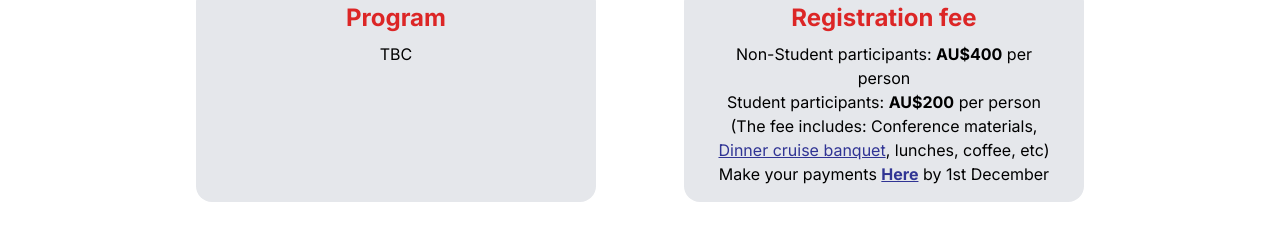
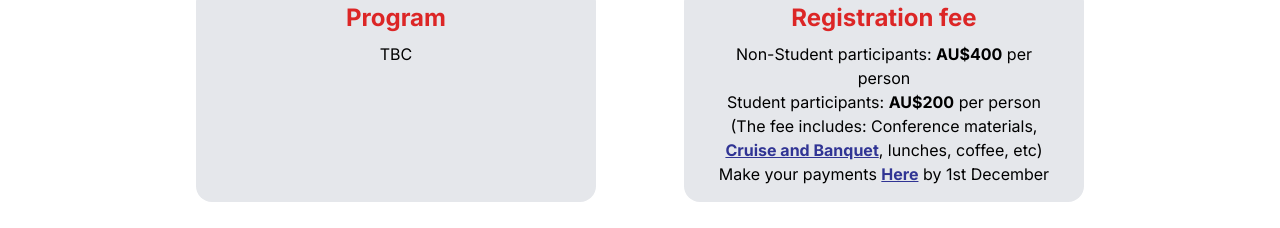
Before and after one commit to AnhisCode/bio4apps, a Next.js app: page / in a window 1280 px wide. Shown: the part 1060-1288 px from the top of the page. Built offline with nearby package versions, Linux system fonts and the light colour scheme.

Commit message:
dad update

```diff
--- a/app/page.tsx
+++ b/app/page.tsx
@@ -62,6 +62,13 @@ export default function Home() {
         downloadLink.download = 'Bio4Apps2023Abstract_template.docx'; // Name for the downloaded file
         downloadLink.click();
     };
+
+    const handleCruiseDownload = () => {
+        const downloadLink = document.createElement('a');
+        downloadLink.href = '/CruiseBanquet.pdf'; // Path to the .docx file in the public folder
+        downloadLink.download = 'CruiseBanquet.pdf'; // Name for the downloaded file
+        downloadLink.click();
+    }
 
     return (
         <main className="bg-white">
@@ -177,8 +184,8 @@ export default function Home() {
                             <p> Student participants: <span className={"font-bold"}>AU$200</span> per person</p>
                             <div>
                                 (The fee includes: Conference materials,
-                                <Link href={"https://seaworldcruises.com.au/daily-cruises/dinner-cruise/"}
-                                      target="_blank" className={"underline text-blue"}> Dinner cruise banquet</Link>
+                                <button onClick={handleCruiseDownload}
+                                      className={"underline text-blue font-bold"}> Cruise and Banquet </button>
                                 , lunches, coffee, etc)
                             </div>
                             <div>
```
Also changed, not shown: 1 other file (tests, documents, lock files or other folders).
